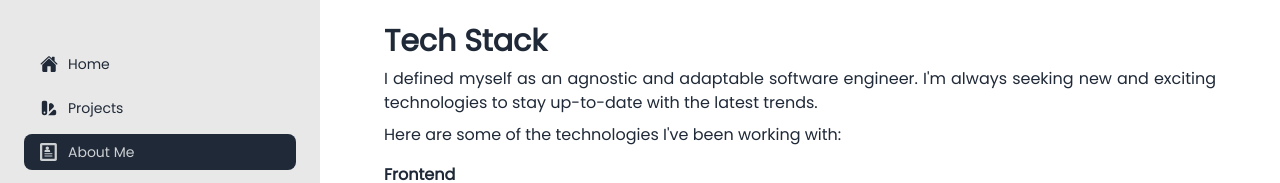
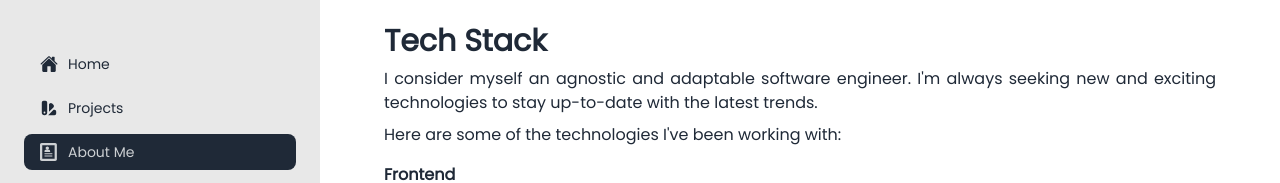
Before and after one commit to sadam21x/portfolio, an Astro site: page /about in a window 1280 px wide. Shown: the part 229-412 px from the top of the page. Built offline with nearby package versions, Linux system fonts and the light colour scheme; Astro itself is replaced by a stand-in of ours.

Commit message:
chore: update deps

```diff
--- a/package.json
+++ b/package.json
@@ -10,14 +10,14 @@
     "astro": "astro"
   },
   "dependencies": {
-    "@astrojs/check": "^0.5.4",
-    "@astrojs/react": "^3.0.10",
+    "@astrojs/check": "^0.5.9",
+    "@astrojs/react": "^3.1.0",
     "@astrojs/tailwind": "^5.1.0",
     "@fancyapps/ui": "^5.0.33",
     "@fontsource/poppins": "^5.0.8",
     "@types/react": "^18.2.55",
     "@types/react-dom": "^18.2.19",
-    "astro": "^4.4.0",
+    "astro": "^4.5.6",
     "daisyui": "^4.6.2",
     "react": "^18.2.0",
     "react-dom": "^18.2.0",
--- a/src/pages/about.astro
+++ b/src/pages/about.astro
@@ -151,7 +151,7 @@ const experience = [
 	</h1>
 
 	<p class="mt-2 text-justify">
-		I defined myself as an agnostic and adaptable software engineer. I'm always seeking new and exciting technologies to stay up-to-date with the latest trends.
+		I consider myself an agnostic and adaptable software engineer. I'm always seeking new and exciting technologies to stay up-to-date with the latest trends.
 	</p>
 
 	<p class="mt-2">
```
Also changed, not shown: 1 other file.
